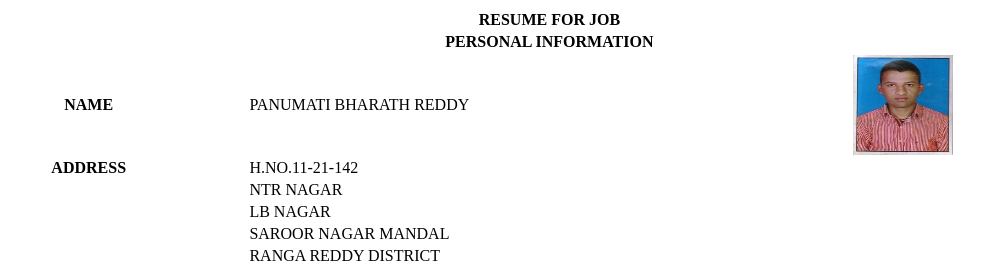
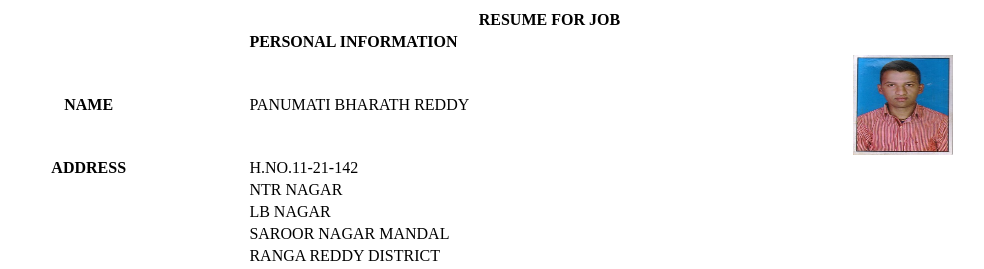
Before and after one commit to BHARATHREDDYPANUMATI/resume, a plain HTML site: page index.html in a window 1280 px wide. Shown: the top 269 px of the page, without its empty margins (79-1063 px from the left). Drawn offline with Linux system fonts and the light colour scheme.

Commit message:
Update index.html

```diff
--- a/index.html
+++ b/index.html
@@ -11,7 +11,7 @@
 			  	</tr>
 			</thead>
 			<tbody><th scope="ROW">
-				<td><center><b>PERSONAL INFORMATION</b></center></td>
+				<td><b>PERSONAL INFORMATION</b></td>
 
 
 
```
